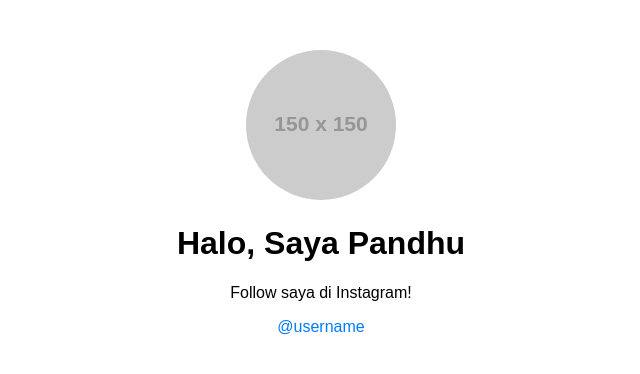
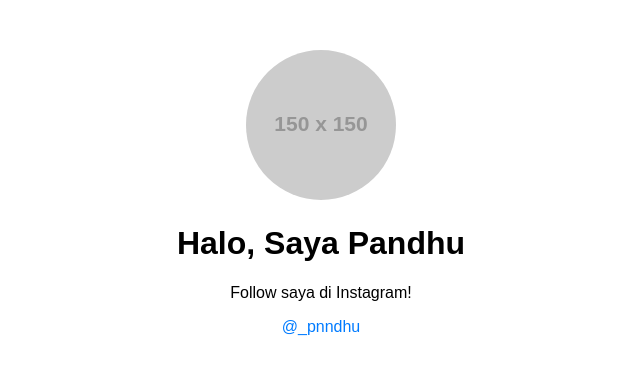
Before and after one commit to Pandhu05/pandhu.github.io, a plain HTML site: page index.html in a window 1280 px wide. Shown: the full height of the page, 319-959 px from the left. Drawn offline with Linux system fonts and the light colour scheme; placeholder pictures from the web are drawn by us.

Commit message:
index.html

```diff
--- a/index.html
+++ b/index.html
@@ -14,6 +14,6 @@
   <img src="https://via.placeholder.com/150" alt="Foto Profil">
   <h1>Halo, Saya Pandhu</h1>
   <p>Follow saya di Instagram!</p>
-  <a href="https://instagram.com/username" target="_blank">@username</a>
+  <a href="https://instagram.com/username" target="_blank">@_pnndhu</a>
 </body>
 </html>
```
